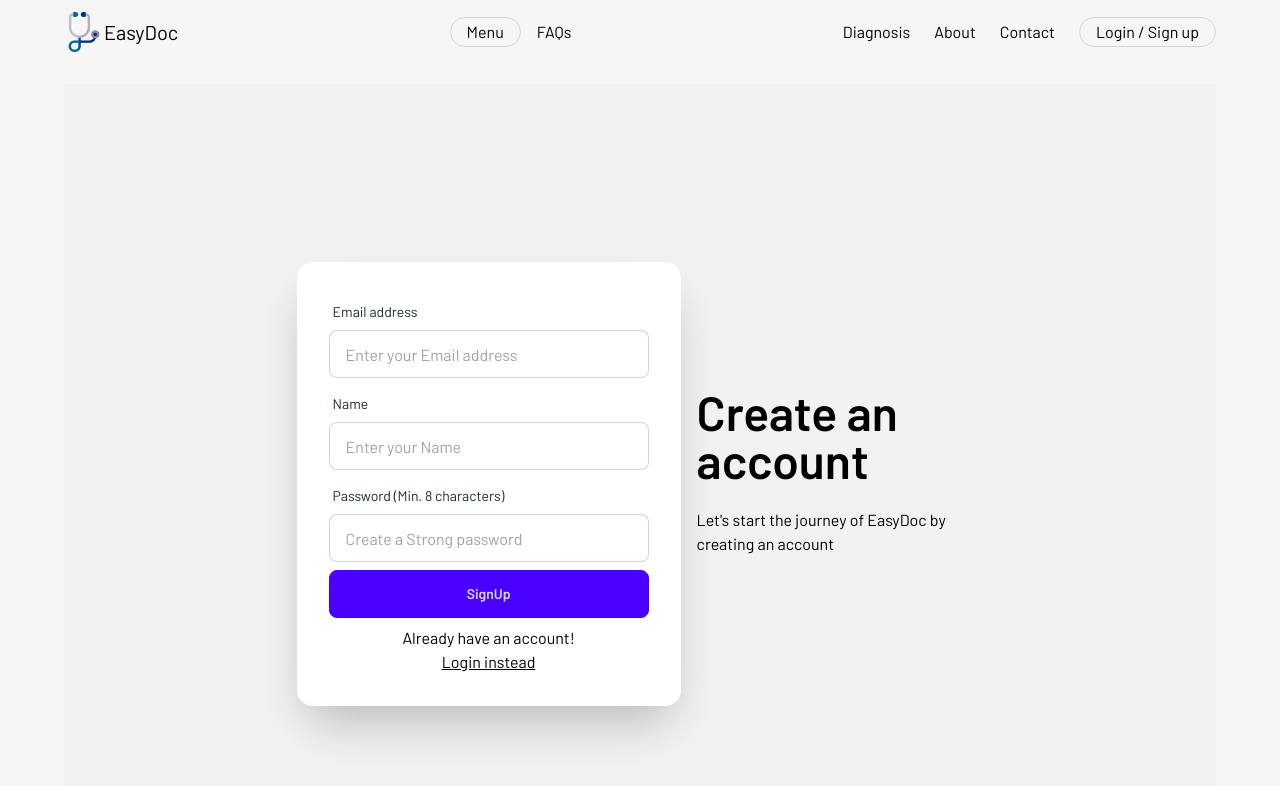
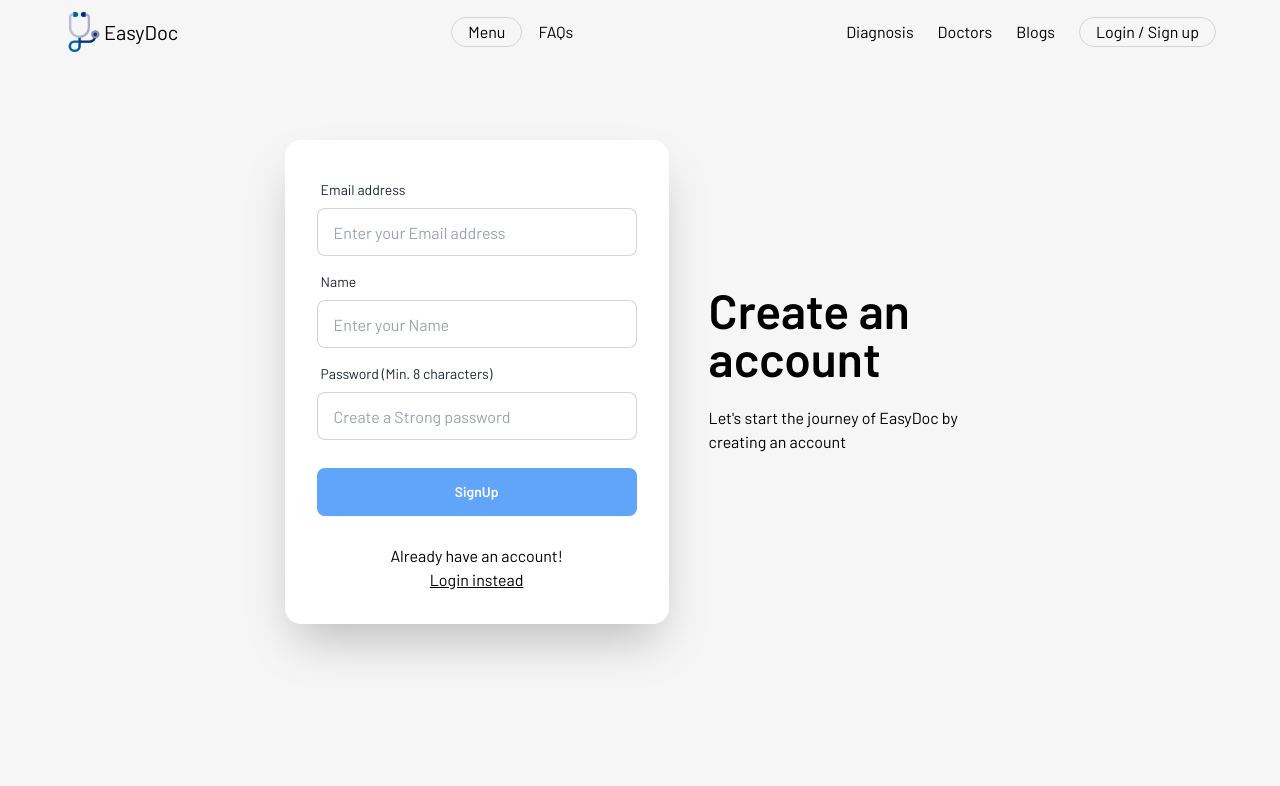
Before and after one commit to Akshat-Kumar-X/EasyDoc, a React (Vite) app: page /signup in a window 1280 px wide. Shown: the top 786 px of the page. Built offline with nearby package versions, Linux system fonts and the light colour scheme; no server answers.

Commit message:
some minor changes

```diff
--- a/src/components/Auth.jsx
+++ b/src/components/Auth.jsx
@@ -24,8 +24,8 @@ const Auth = ({
     });
   }, [navigate]);
   return (
-    <div className="hero min-h-screen bg-base-200">
-      <div className="hero-content flex-col lg:flex-row-reverse">
+    <div className="hero min-h-screen bg-[#F7F6F6] pt-0 justify-center ">
+      <div className="hero-content flex-col lg:flex-row-reverse gap-10  mb-auto mt-10">
         <div className="text-center lg:text-left">
           <h1 className="text-5xl font-bold">{title}</h1>
           <p className="py-6">{description}</p>
@@ -65,13 +65,13 @@ const Auth = ({
               <input
                 type="Password"
                 placeholder="Create a Strong password"
-                className="input input-bordered"
+                className="input input-bordered mb-5"
                 value={password}
                 onChange={(e) => setPassword(e.target.value)}
               />
             </div>
             {button}
-            <span className="text-center">
+            <span className="text-center mt-5">
               <p>{bottomquestion}</p>
               <Link to={bottomlink} className="link">
                 {bottomtext}
--- a/src/components/Navbar.jsx
+++ b/src/components/Navbar.jsx
@@ -31,11 +31,11 @@ const Navbar = () => {
           </li>
 
           <li className="flex items-center hover:scale-110 duration-300">
-            <Link to="/about"> About </Link>
+            <Link to="/about"> Doctors </Link>
           </li>
 
           <li className="flex items-center hover:scale-110 duration-300">
-            <Link to="/contact"> Contact </Link>
+            <Link to="/contact"> Blogs </Link>
           </li>
 
           <li>
--- /dev/null
+++ b/src/components/SearchCard.jsx
@@ -0,0 +1,9 @@
+import React from 'react'
+
+const SearchCard = () => {
+  return (
+    <div>SearchCard</div>
+  )
+}
+
+export default SearchCard
--- a/src/pages/About.jsx
+++ b/src/pages/About.jsx
@@ -1,8 +1,11 @@
 import React from 'react'
+import SearchCard from '../components/SearchCard'
 
 const About = () => {
   return (
-    <div>About</div>
+    <>
+    <SearchCard />
+    </>
   )
 }
 
--- a/src/pages/Home.jsx
+++ b/src/pages/Home.jsx
@@ -1,8 +1,9 @@
 import { Link } from "react-router-dom"
 import { BsArrowUpRightCircleFill } from "react-icons/bs";
 import { BsArrowUpRightCircle } from "react-icons/bs";
-import { FaArrowAltCircleLeft } from "react-icons/fa";
-import { FaArrowAltCircleRight } from "react-icons/fa";
+import { BsArrowRight } from "react-icons/bs";
+import { BsArrowLeft } from "react-icons/bs";
+import { FaXTwitter } from "react-icons/fa6";
 
 const Home = () => {
   return (
@@ -39,8 +40,8 @@ const Home = () => {
             </div>
         </div>
 
-        <div className="flex flex-row justify-center items-center w-full gap-3 mt-2">
-            <div className="flex flex-col justify-center items-center gap-3">
+        <div className="flex flex-col md:flex-row justify-center items-center w-full gap-4 mt-2">
+            <div className="flex flex-row md:flex-col justify-center items-center gap-3">
                 <div className="card flex flex-col justify-center items-center rounded-xl bg-primary-teal p-2 text-sm px-4 hover:scale-105 duration-300">
                     <div className=" flex flex-row">
                         <div className="flex flex-row items-center justify-start gap-1">
@@ -48,7 +49,7 @@ const Home = () => {
                             <div className="border-[1.5px] border-gray-300 rounded-full px-[10px]">i</div>
                         </div>
                     </div>
-                    <div className="py-1    ">
+                    <div className="py-1">
                         <div className="radial-progress text-dark-teal" style={{ "--value": "80", "--size": "6rem", "--thickness": "2.5px" }} role="progressbar">
                             <span className="text-2xl text-black ps-1">80%</span>
                         </div>
@@ -75,24 +76,29 @@ const Home = () => {
                 </div>
             </div>
 
-            <div className="flex flex-row text-gray-500">
-                <FaArrowAltCircleLeft />
-                <FaArrowAltCircleRight />
+            <div className="flex flex-row text-white gap-3 mb-auto me-6">
+                <div className="bg-gray-300 rounded-full p-1 hover:rotate-45 duration-300">
+                    <BsArrowLeft className="font-bold"/>
+                </div>
+                <div className="bg-gray-200 rounded-full p-1 hover:-rotate-45 duration-300">
+                    <BsArrowRight className="font-bold"/>
+                </div>
             </div>
 
-            <div className="card flex flex-col justify-between items-start rounded-xl bg-cover bg-center h-[370px] w-[280px] p-2 text-sm px-4 text-white hover:scale-105 duration-300" style={{ backgroundImage:"url('/assets/images/videoCall.png')" }}>
+            <div className="card flex flex-col justify-between items-start rounded-xl bg-cover bg-center h-[370px] w-[330px] p-2 text-sm px-4 text-white hover:scale-105 duration-300" style={{ backgroundImage:"url('/assets/images/videoCall.png')" }}>
                 <div className="flex flex-col text-xl">
                                 Virtual <span className="relative bottom-[5px]">Consultation</span>
                 </div>
                 <BsArrowUpRightCircle className="text-2xl text-white" />
             </div>
-            <div className="card flex flex-col justify-end items-center rounded-xl bg-cover bg-center h-[370px] w-[140px] p-2 text-sm px-4 text-white hover:scale-105 duration-300" style={{ backgroundImage:"url('/assets/images/mobile.png')" }}>
+            <div className="flex flex-row gap-3 md:gap-4">
+                <div className="card flex flex-col justify-end items-center rounded-xl bg-cover bg-center h-[370px] w-[170px] p-2 text-sm px-4 text-white hover:scale-105 duration-300" style={{ backgroundImage:"url('/assets/images/mobile.png')" }}>
                     <div className="flex flex-row items-center justify-center gap-1">
                         <div className="border-[1.5px] border-white rounded-full px-2">Telemedicine</div>
                         <div className="border-[1.5px] border-white rounded-full px-[10px]">i</div>
                     </div>
                 </div>
-            <div className="card flex flex-col justify-center items-center rounded-xl bg-white h-[370px] w-[140px] p-2 text-sm px-4 text-white hover:scale-105 duration-300">
+                <div className="card flex flex-col justify-center items-center rounded-xl bg-white h-[370px] w-[170px] p-2 text-sm px-4 text-white hover:scale-105 duration-300">
                     <div className="flex flex-col  items-start h-full">
                         <div className="flex flex-col text-black text-2xl mb-auto">
                             <h1>Telehealth <span className="relative bottom-[10px]">solutions.</span> </h1>
@@ -109,7 +115,27 @@ const Home = () => {
                         </div>
                     </div>
                 </div>
+            </div>
+            <div className="flex flex-row md:flex-col text-gray-700 gap-3 my-auto me-6 ">
+                <div className="border-gray-700 border-[1px] px-2 rounded-full p-1 hover:scale-110 duration-300">
+                    in
+                </div>
+                <div className="border-gray-700 border-[1px] px-3  rounded-full p-1 hover:scale-110 duration-300 flex justify-center">
+                    f
+                </div>
+                <div className="border-gray-700 border-[1px] px-2  rounded-full p-1 py-2 hover:scale-110 duration-300 flex justify-center">
+                    <FaXTwitter className="text-sm" />
+                </div>
+            </div>
 
+        </div>
+    </section>
+
+    <section>
+        <div className="flex flex-row gap-3">
+            <div className="flex flex-col">
+                <div className="border-[1.5px] border-gray-400 rounded-full px-2 mb-2 flex">about</div>
+            </div>
         </div>
     </section>
 
--- a/src/pages/Login.jsx
+++ b/src/pages/Login.jsx
@@ -5,7 +5,7 @@ import { useNavigate } from "react-router-dom";
 
 const Loginbtn = ({ onClick }) => {
   return (
-    <button onClick={onClick} className="btn btn-primary">
+    <button onClick={onClick} className="btn btn-primary bg-blue-400 text-white border-none hover:bg-blue-500">
       Login now
     </button>
   );
--- a/src/pages/Signup.jsx
+++ b/src/pages/Signup.jsx
@@ -5,7 +5,7 @@ import { ID } from 'appwrite'
 import { useNavigate } from 'react-router-dom'
 
 const Signupbtn = ({onClick}) => {
-    return <button onClick={onClick} className="btn btn-primary">SignUp</button>
+    return <button onClick={onClick} className="btn btn-primary  bg-blue-400 text-white border-none hover:bg-blue-500">SignUp</button>
 };
 
 const Signup = () => {
```
Lines whose indentation alone changed are shown as unchanged.
